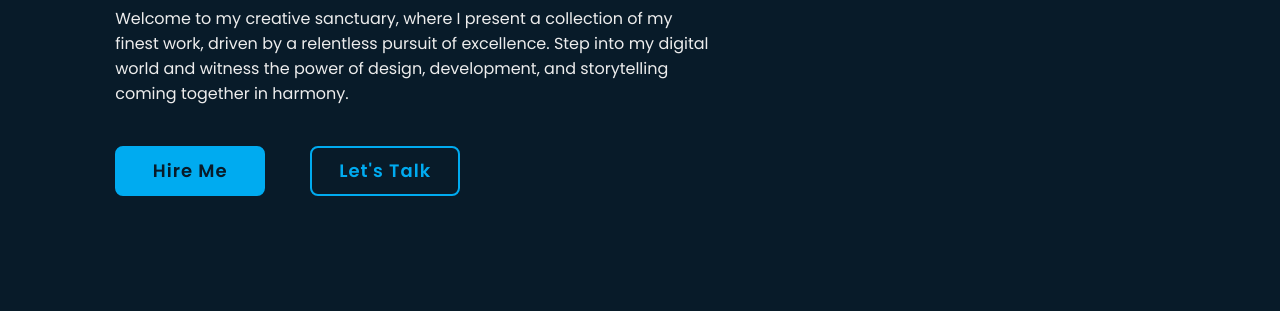
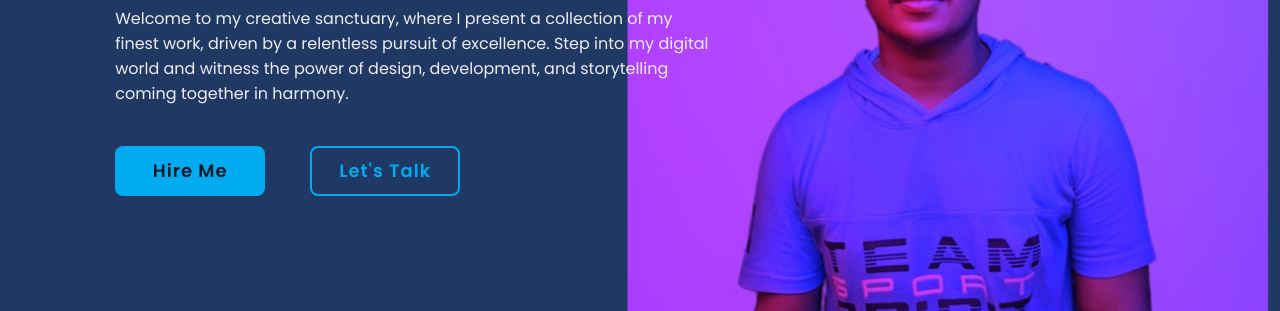
Before and after one commit to Kaushik116/MyE-portfolio, a plain HTML site: page index.html in a window 1280 px wide. Shown: the part 406-717 px from the top of the page. Drawn offline with nearby package versions, Linux system fonts and the light colour scheme.

Commit message:
Update style.css

```diff
--- a/style.css
+++ b/style.css
@@ -81,7 +81,7 @@ section {
     display: flex;
     align-items: center;
     padding: 0 9%;
-    background: url('/Kaushik116/MyE-portfolio/blob/main/images/home.jpg') no-repeat;
+    background: url('images/home.jpg') no-repeat;
     background-size: cover;
     background-position: center;
 }
```
